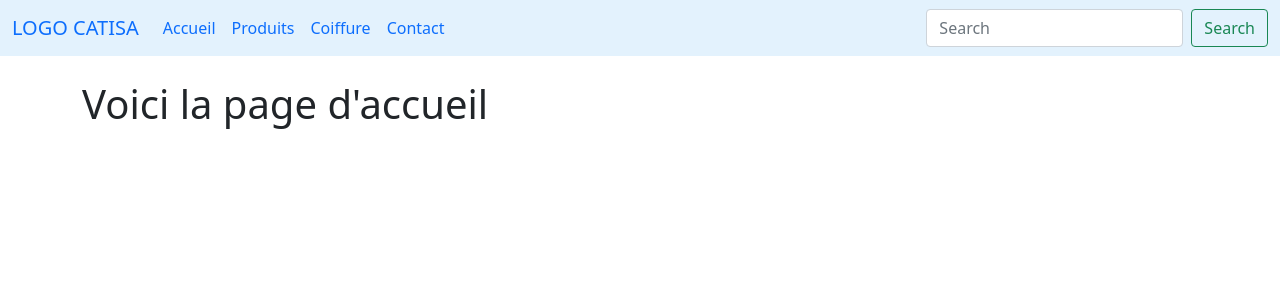
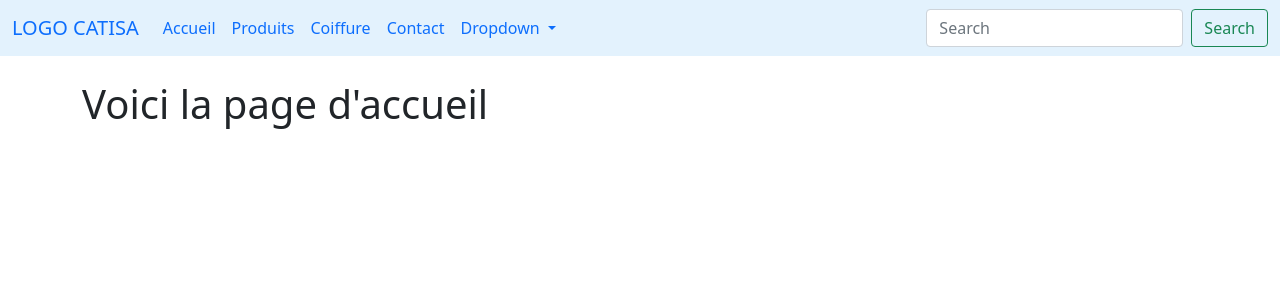
Before and after one commit to nikola-44/projet_mandat, a Django app: page / in a window 1280 px wide. Shown: the top 300 px of the page. Run offline with Django 3.2, Linux system fonts and the light colour scheme.

Commit message:
changement

```diff
--- a/icc/templates/base.html
+++ b/icc/templates/base.html
@@ -31,6 +31,17 @@
         <li class="nav-item">
           <a class="nav-link active" aria-current="page" href="#">Contact</a>
         </li>
+        <li class="nav-item dropdown">
+          <a class="nav-link dropdown-toggle" href="#" id="navbarDropdown" role="button" data-bs-toggle="dropdown" aria-expanded="false">
+            Dropdown
+          </a>
+          <ul class="dropdown-menu" aria-labelledby="navbarDropdown">
+            <li><a class="dropdown-item" href="#">Action</a></li>
+            <li><a class="dropdown-item" href="#">Another action</a></li>
+            <li><hr class="dropdown-divider"></li>
+            <li><a class="dropdown-item" href="#">Something else here</a></li>
+          </ul>
+        </li>
       </ul>
       <form class="d-flex">
         <input class="form-control me-2" type="search" placeholder="Search" aria-label="Search">
```
Also changed, not shown: 3 other files.
